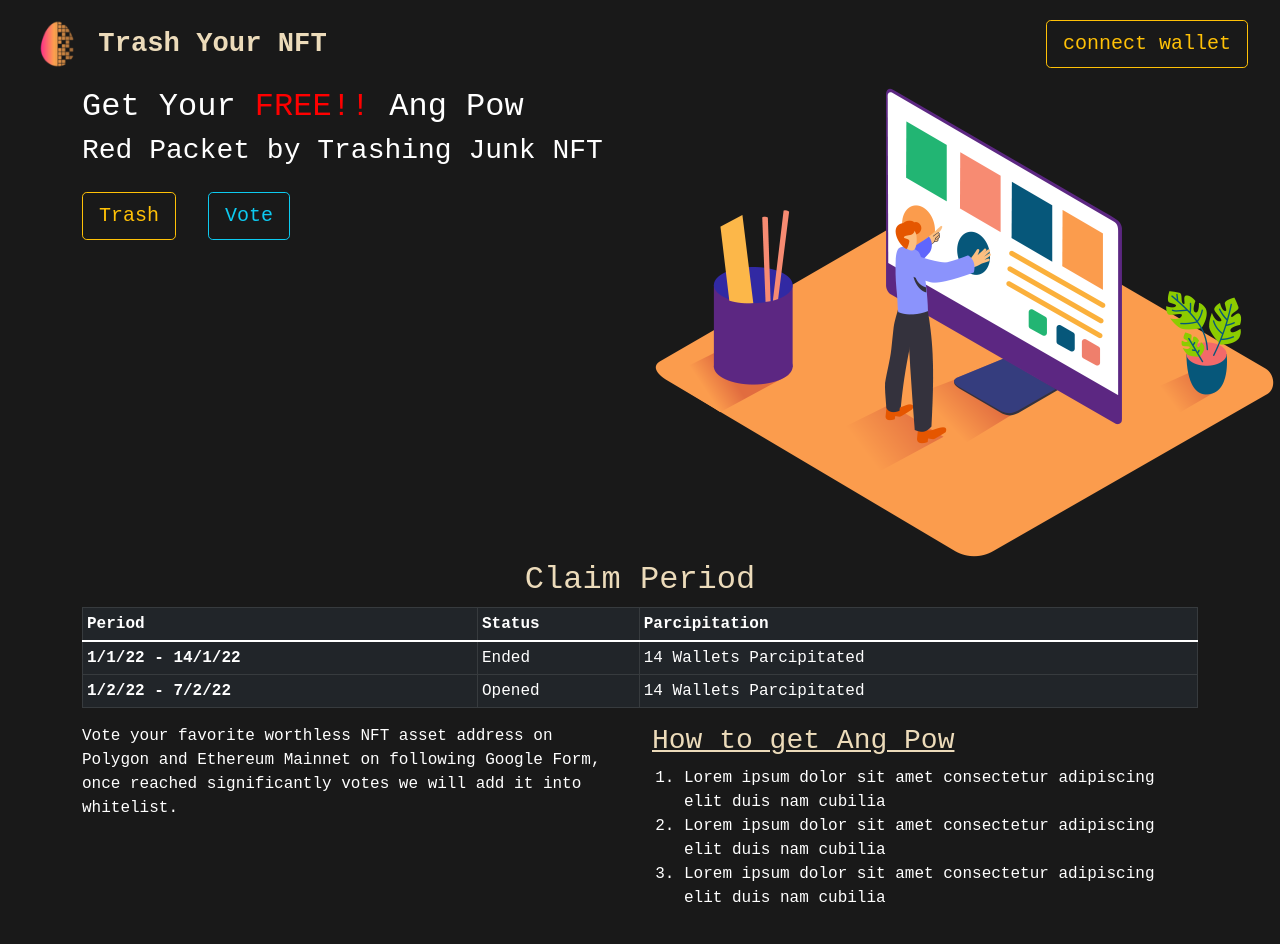
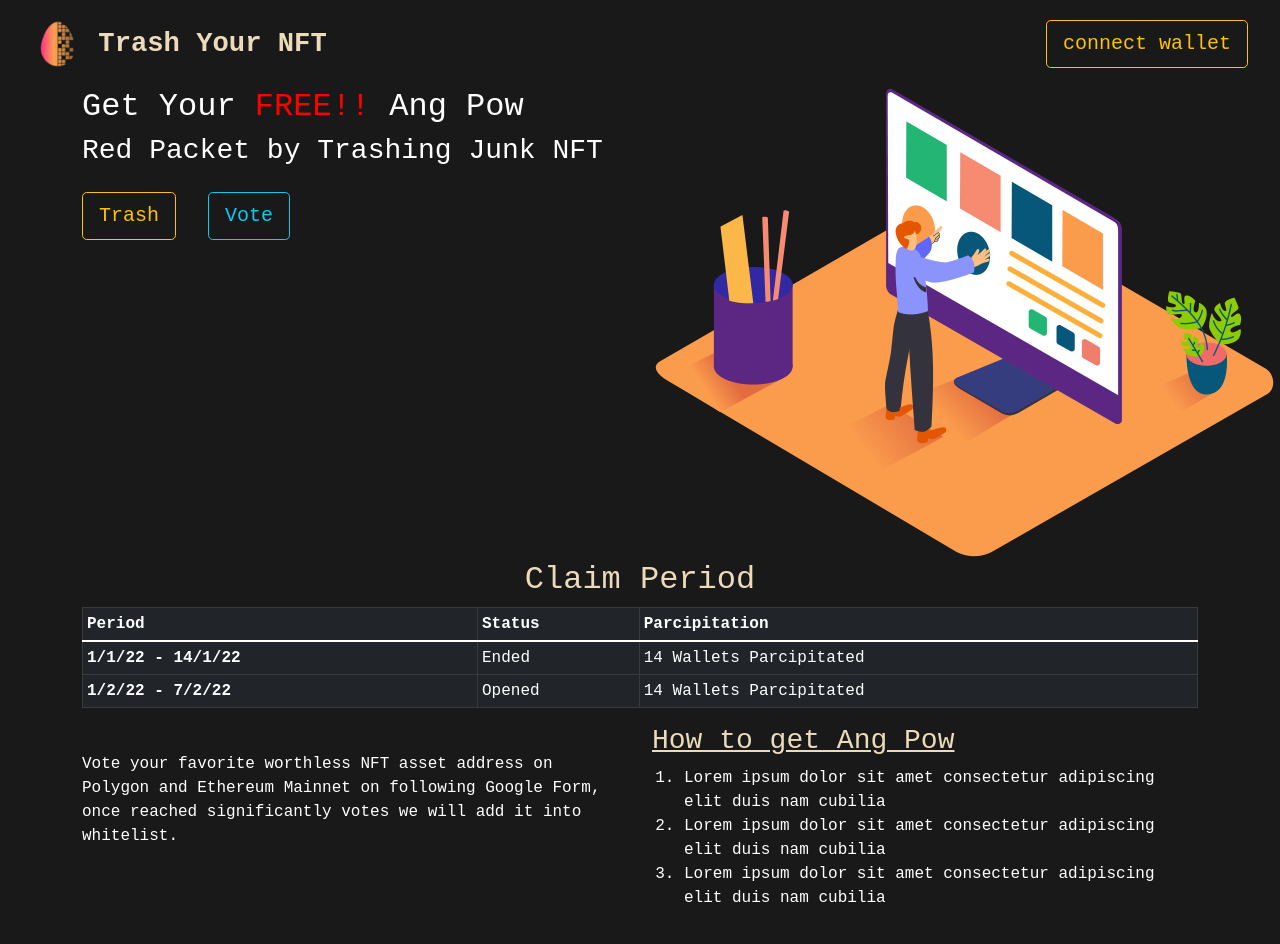
Before and after one commit to tamago-finance/swap-your-useless-nft, a React (Create React App) app in the folder client/: page / in a window 1280 px wide. Shown: the top 944 px of the page. Built offline with nearby package versions, Linux system fonts and the light colour scheme.

Commit message:
add padding

```diff
--- a/client/src/components/about.js
+++ b/client/src/components/about.js
@@ -44,6 +44,9 @@ const Content = styled.div`
     text-decoration: underline;
     color: #ecdbba;
   }
+  p {
+    padding: 5% 0;
+  }
 `;
 
 export default About;
```
